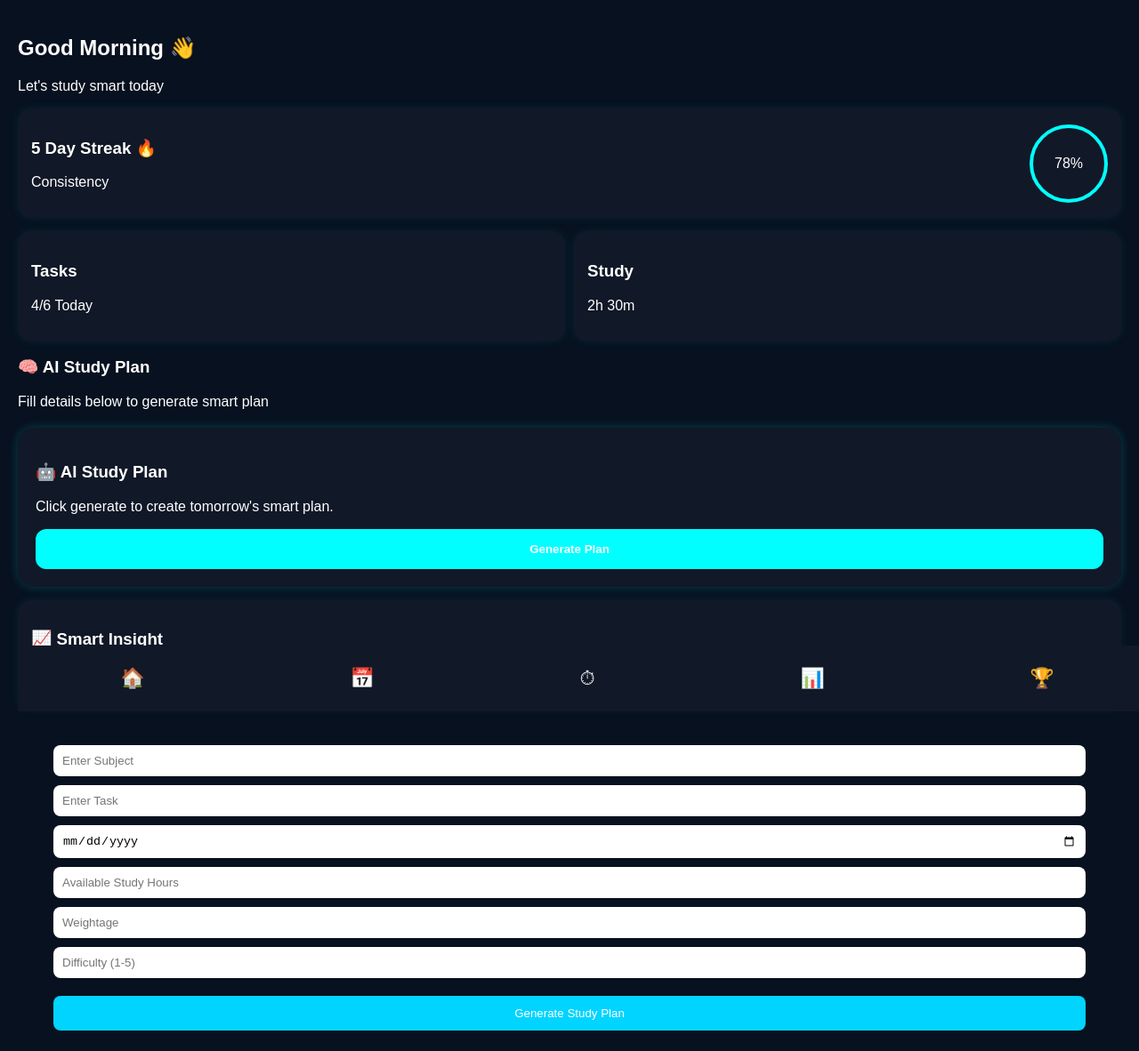
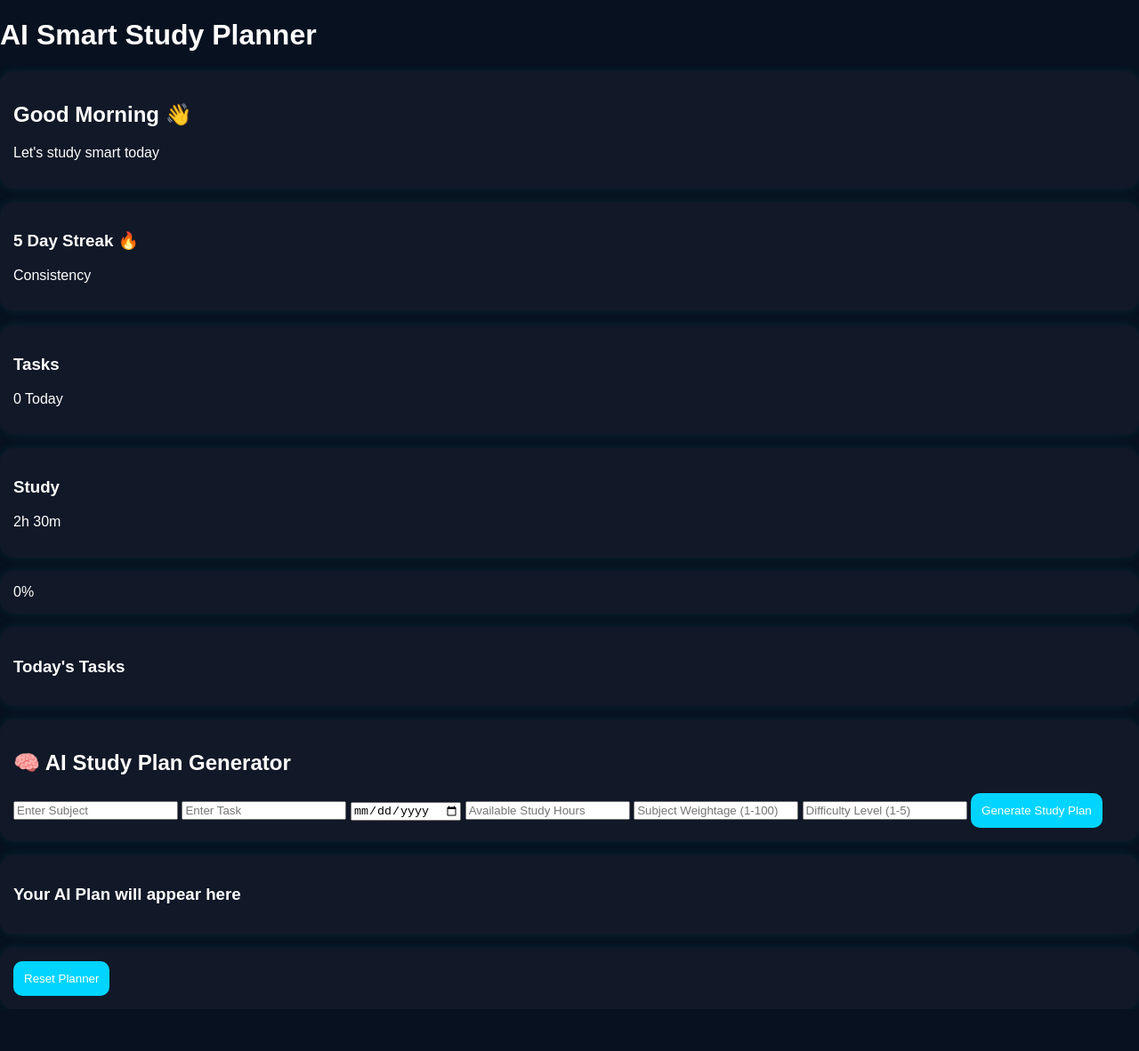
Before and after one commit to Jyoshna1814/ai-study-planner, a website: page public/index.html in a window 1280 px wide. Shown: the whole page at 89% size. After the commit the page ends 1135 px from the top, so only its background shows below. Drawn offline with Linux system fonts and the light colour scheme.

Commit message:
Updated full smart planner UI

```diff
--- a/public/index.html
+++ b/public/index.html
@@ -1,144 +1,85 @@
 <!DOCTYPE html>
 <html lang="en">
 <head>
-  <meta charset="UTF-8" />
-  <meta name="viewport" content="width=device-width, initial-scale=1.0"/>
+    <meta charset="UTF-8">
+    <meta name="viewport" content="width=device-width, initial-scale=1.0">
     <title>AI Smart Study Planner</title>
-  <link rel="stylesheet" href="style.css" />
+    <link rel="stylesheet" href="style.css">
 </head>
 <body>
 
-<div class="app">
+    <!-- TOP HEADER -->
+    <header class="top-bar">
+        <h1>AI Smart Study Planner</h1>
+    </header>
 
-  <!-- HOME SCREEN -->
-  <section id="home" class="screen active">
-    <div class="header">
+    <!-- MAIN DASHBOARD -->
+    <div class="container">
+
+        <!-- GREETING -->
+        <section class="card">
             <h2>Good Morning 👋</h2>
             <p>Let's study smart today</p>
+        </section>
+
+        <!-- STREAK + PROGRESS -->
+        <section class="dashboard-grid">
+            <div class="card">
+                <h3 id="streakCount">5 Day Streak 🔥</h3>
+                <p>Consistency</p>
             </div>
 
-    <div class="card stats">
-      <div>
-        <h3>5 Day Streak 🔥</h3>
-        <p>Consistency</p>
-      </div>
-      <div class="progress-circle"><span>78%</span></div>
+            <div class="card">
+                <h3>Tasks</h3>
+                <p id="taskSummary">0 Today</p>
             </div>
 
-    <div class="row">
-      <div class="card small">
-        <h3>Tasks</h3>
-        <p>4/6 Today</p>
-      </div>
-      <div class="card small">
+            <div class="card">
                 <h3>Study</h3>
                 <p>2h 30m</p>
             </div>
-    </div>
 
-   <div class="ai-section">
-   <h3>🧠 AI Study Plan</h3>
-   <p>Fill details below to generate smart plan</p>
-  </div>
-
-    <div class="card" id="aiPlannerCard">
-  <h3>🤖 AI Study Plan</h3>
-  <p id="aiPlanText">Click generate to create tomorrow's smart plan.</p>
-  <button class="start-btn" onclick="generateAIPlan()">
-    Generate Plan
-  </button>
-</div>
-
-    <div class="card">
-    <h3>📈 Smart Insight</h3>
-    <p>You're most productive between 9 AM – 11 AM</p>
+            <div class="card progress-card">
+                <div id="progressCircle">0%</div>
             </div>
         </section>
 
-  <!-- PLANNER SCREEN -->
-  <section id="planner" class="screen">
-    <h2>📅 Study Planner</h2>
-    <div class="task-card">Maths - 9:00 AM - HIGH</div>
-    <div class="task-card">Physics - 10:30 AM - MED</div>
-    <div class="task-card">Chemistry - 1:00 PM - HIGH</div>
-    <div class="task-card">History - 3:00 PM - LOW</div>
+        <!-- TASK HISTORY -->
+        <section class="card">
+            <h3>Today's Tasks</h3>
+            <div id="taskList"></div>
         </section>
 
-  <!-- ANALYTICS SCREEN -->
-  <section id="analytics" class="screen">
-    <h2>📊 Analytics</h2>
-    <div class="card">
-      <h3>Consistency Score</h3>
-      <div class="big-circle">85%</div>
-    </div>
-    <div class="card">
-      <h3>7 Day Streak 🔥</h3>
-      <p>🔥🔥🔥🔥🔥🔥🔥</p>
-    </div>
-    <div class="card">
-      <h3>Weekly Study</h3>
-      <p>18h 45m</p>
-    </div>
+        <!-- AI FORM -->
+        <section class="card">
+            <h2>🧠 AI Study Plan Generator</h2>
 
-    <div class="card">
-  <h3>📈 Weekly Performance</h3>
-  <p>Study efficiency improved by 15% this week</p>
-</div>
+            <input type="text" id="subject" placeholder="Enter Subject">
 
-<div class="card">
-  <h3>🎯 Focus Insight</h3>
-  <p>Best focus time: 9 AM – 11 AM</p>
-</div>
+            <input type="text" id="task" placeholder="Enter Task">
+
+            <input type="date" id="examDate">
+
+            <input type="number" id="studyHours" placeholder="Available Study Hours">
+
+            <input type="number" id="weightage" placeholder="Subject Weightage (1-100)">
+
+            <input type="number" id="difficulty" placeholder="Difficulty Level (1-5)">
+
+            <button onclick="generatePlan()">Generate Study Plan</button>
         </section>
 
-  <!-- BADGES SCREEN -->
-  <section id="badges" class="screen">
-    <h2>🏆 Achievements</h2>
-    <div class="badge-grid">
-      <div class="badge unlocked">🔥 First Flame</div>
-      <div class="badge unlocked">⚔ Week Warrior</div>
-      <div class="badge unlocked">✅ Task Starter</div>
-      <div class="badge locked">🔒 10 Hour Club</div>
-      <div class="badge locked">🔒 Perfect Day</div>
-    </div>
+        <!-- GENERATED PLAN OUTPUT -->
+        <section id="planOutput" class="card">
+            <h3>Your AI Plan will appear here</h3>
         </section>
 
- <section id="timer" class="screen">
-  <h2>⏱ Focus Timer</h2>
+        <!-- RESET BUTTON -->
+        <section class="card">
+            <button onclick="resetPlanner()">Reset Planner</button>
+        </section>
 
-  <div class="big-circle" id="timerDisplay">25:00</div>
-
-  <button class="start-btn" onclick="startTimer()">Start Focus</button>
-
-  <button class="start-btn" onclick="resetTimer()" style="margin-top:10px;">
-    Reset
-  </button>
-
-  <div class="card" style="margin-top:20px;">
-    <h3>🤖 AI Suggestion</h3>
-    <p id="aiSuggestion">Complete Maths first, then revise Physics.</p>
     </div>
-</section>
-<!-- Bottom Navigation -->
-<div class="bottom-nav">
-  <button onclick="showScreen('home')">🏠</button>
-  <button onclick="showScreen('planner')">📅</button>
-  <button onclick="showScreen('timer')">⏱</button>
-  <button onclick="showScreen('analytics')">📊</button>
-  <button onclick="showScreen('badges')">🏆</button>
-</div>
-<div class="planner-form">
-    <input id="subject" placeholder="Enter Subject">
-    <input id="task" placeholder="Enter Task">
-    <input id="examDate" type="date">
-    <input id="hours" type="number" placeholder="Available Study Hours">
-    <input id="weightage" type="number" placeholder="Weightage">
-    <input id="difficulty" type="number" placeholder="Difficulty (1-5)">
-
-    <button id="generateBtn">Generate Study Plan</button>
-</div>
-
-<div id="planner-output"></div>
 
     <script src="script.js"></script>
 </body>
--- a/public/script.js
+++ b/public/script.js
@@ -1,43 +1,156 @@
-window.onload = function () {
-    const button = document.getElementById("generateBtn");
+// ==========================
+// LOCAL STORAGE DATA
+// ==========================
+let missedTasks = JSON.parse(localStorage.getItem("missedTasks")) || [];
+let completedTasks = JSON.parse(localStorage.getItem("completedTasks")) || [];
+let streak = parseInt(localStorage.getItem("streak")) || 5;
 
-    if (button) {
-        button.onclick = function () {
+// ==========================
+// UPDATE DASHBOARD
+// ==========================
+function updateDashboard() {
+    document.getElementById("streakCount").innerText = `${streak} Day Streak 🔥`;
+
+    let total = completedTasks.length + missedTasks.length;
+    let progress = total === 0 ? 0 : Math.round((completedTasks.length / total) * 100);
+
+    document.getElementById("progressCircle").innerText = `${progress}%`;
+
+    let taskList = document.getElementById("taskList");
+    if (taskList) {
+        taskList.innerHTML = "";
+
+        completedTasks.forEach(task => {
+            taskList.innerHTML += `
+                <div class="task-item completed">
+                    ✅ ${task}
+                </div>
+            `;
+        });
+
+        missedTasks.forEach(task => {
+            taskList.innerHTML += `
+                <div class="task-item missed">
+                    ❌ ${task}
+                </div>
+            `;
+        });
+    }
+}
+
+// ==========================
+// GENERATE AI STUDY PLAN
+// ==========================
+function generatePlan() {
     const subject = document.getElementById("subject").value;
     const task = document.getElementById("task").value;
     const examDate = document.getElementById("examDate").value;
-            const hours = document.getElementById("hours").value;
-            const weightage = document.getElementById("weightage").value;
-            const difficulty = document.getElementById("difficulty").value;
+    const studyHours = parseInt(document.getElementById("studyHours").value);
+    const weightage = parseInt(document.getElementById("weightage").value);
+    const difficulty = parseInt(document.getElementById("difficulty").value);
 
-            const output = document.getElementById("planner-output");
-
-            if (!subject || !task || !examDate) {
-                output.innerHTML = "<p style='color:red'>Please fill all fields</p>";
+    if (!subject || !task || !examDate || !studyHours || !weightage || !difficulty) {
+        alert("Please fill all fields");
         return;
     }
 
     const today = new Date();
     const exam = new Date(examDate);
 
-            const daysLeft = Math.ceil(
-                (exam - today) / (1000 * 60 * 60 * 24)
-            );
+    const diffTime = exam - today;
+    const daysLeft = Math.ceil(diffTime / (1000 * 60 * 60 * 24));
 
-            const priority =
-                Number(weightage) * 3 +
-                Number(difficulty) * 2 +
-                (30 - daysLeft);
+    if (daysLeft <= 0) {
+        alert("Exam date must be future date");
+        return;
+    }
 
-            output.innerHTML = `
-                <div class="task-card">
-                    <h3>${subject}</h3>
-                    <p><b>Task:</b> ${task}</p>
-                    <p><b>Study Hours:</b> ${hours}</p>
-                    <p><b>Days Left:</b> ${daysLeft}</p>
-                    <p><b>Priority Score:</b> ${priority}</p>
+    let totalHoursNeeded = weightage * difficulty;
+    let dailyHours = Math.ceil(totalHoursNeeded / daysLeft);
+
+    if (dailyHours > studyHours) {
+        dailyHours = studyHours;
+    }
+
+    let revisionHours = Math.ceil(dailyHours * 0.3);
+
+    let tomorrowCarryTask = missedTasks.length > 0
+        ? `<p><b>Missed Task Added:</b> ${missedTasks.join(", ")}</p>`
+        : "";
+
+    let finalPlan = `
+        <div class="card">
+            <h3>📚 AI Smart Study Plan</h3>
+            <p><b>Subject:</b> ${subject}</p>
+            <p><b>Main Task:</b> ${task}</p>
+            <p><b>Days Left for Exam:</b> ${daysLeft}</p>
+            <p><b>Today's Study Time:</b> ${dailyHours} hours</p>
+            <p><b>Revision Time:</b> ${revisionHours} hour</p>
+            ${tomorrowCarryTask}
+            <button onclick="completeTask('${task}')">Mark Complete</button>
+            <button onclick="missTask('${task}')">Miss Task</button>
         </div>
     `;
+
+    document.getElementById("planOutput").innerHTML = finalPlan;
+
+    saveTomorrowPlan(task, dailyHours, revisionHours, daysLeft);
+}
+
+// ==========================
+// SAVE TOMORROW PLAN
+// ==========================
+function saveTomorrowPlan(task, hours, revision, daysLeft) {
+    let tomorrow = {
+        task: task,
+        hours: hours,
+        revision: revision,
+        daysLeft: daysLeft - 1
     };
+
+    localStorage.setItem("tomorrowPlan", JSON.stringify(tomorrow));
 }
+
+// ==========================
+// COMPLETE TASK
+// ==========================
+function completeTask(taskName) {
+    completedTasks.push(taskName);
+
+    localStorage.setItem("completedTasks", JSON.stringify(completedTasks));
+
+    streak += 1;
+    localStorage.setItem("streak", streak);
+
+    alert("Task completed successfully 🎉");
+
+    updateDashboard();
+}
+
+// ==========================
+// MISS TASK
+// ==========================
+function missTask(taskName) {
+    missedTasks.push(taskName);
+
+    localStorage.setItem("missedTasks", JSON.stringify(missedTasks));
+
+    alert("Task moved to tomorrow plan");
+
+    updateDashboard();
+}
+
+// ==========================
+// RESET ALL DATA
+// ==========================
+function resetPlanner() {
+    localStorage.clear();
+    location.reload();
+}
+
+// ==========================
+// LOAD ON START
+// ==========================
+window.onload = function () {
+    updateDashboard();
 };
```
Lines whose indentation alone changed are shown as unchanged.
